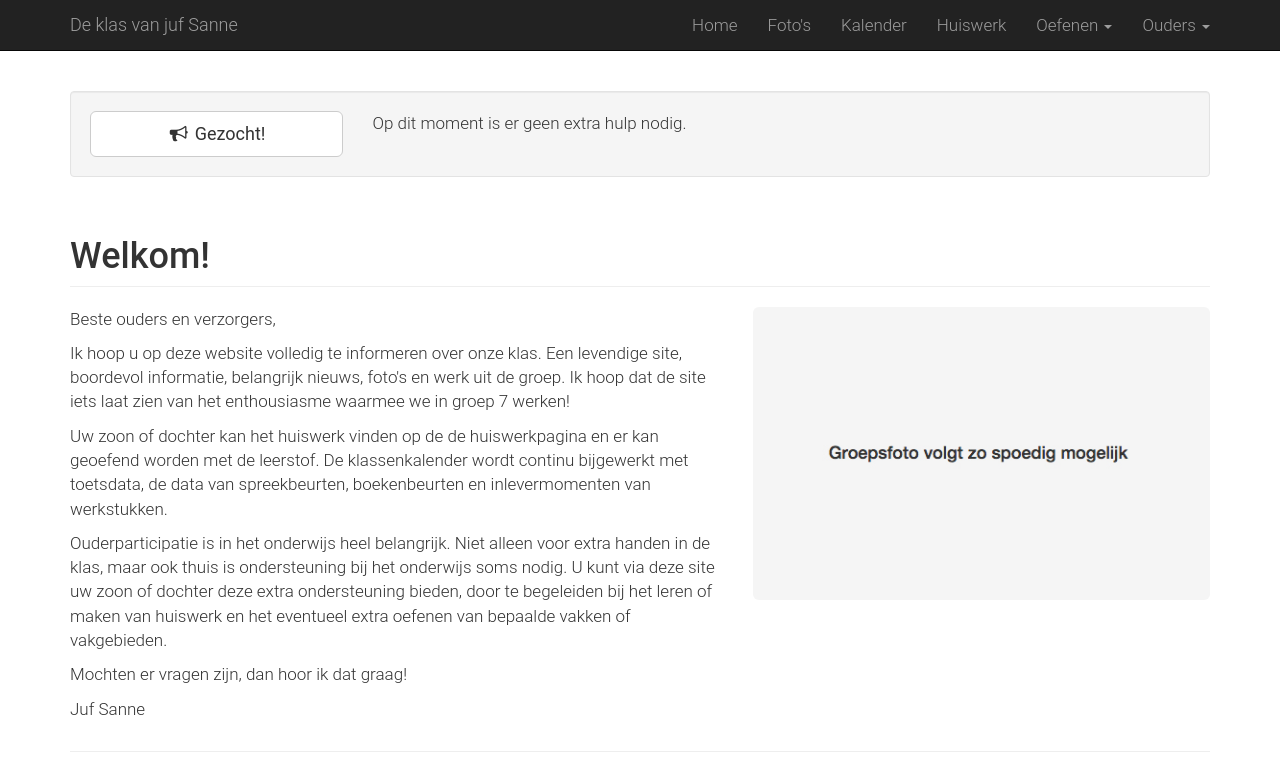
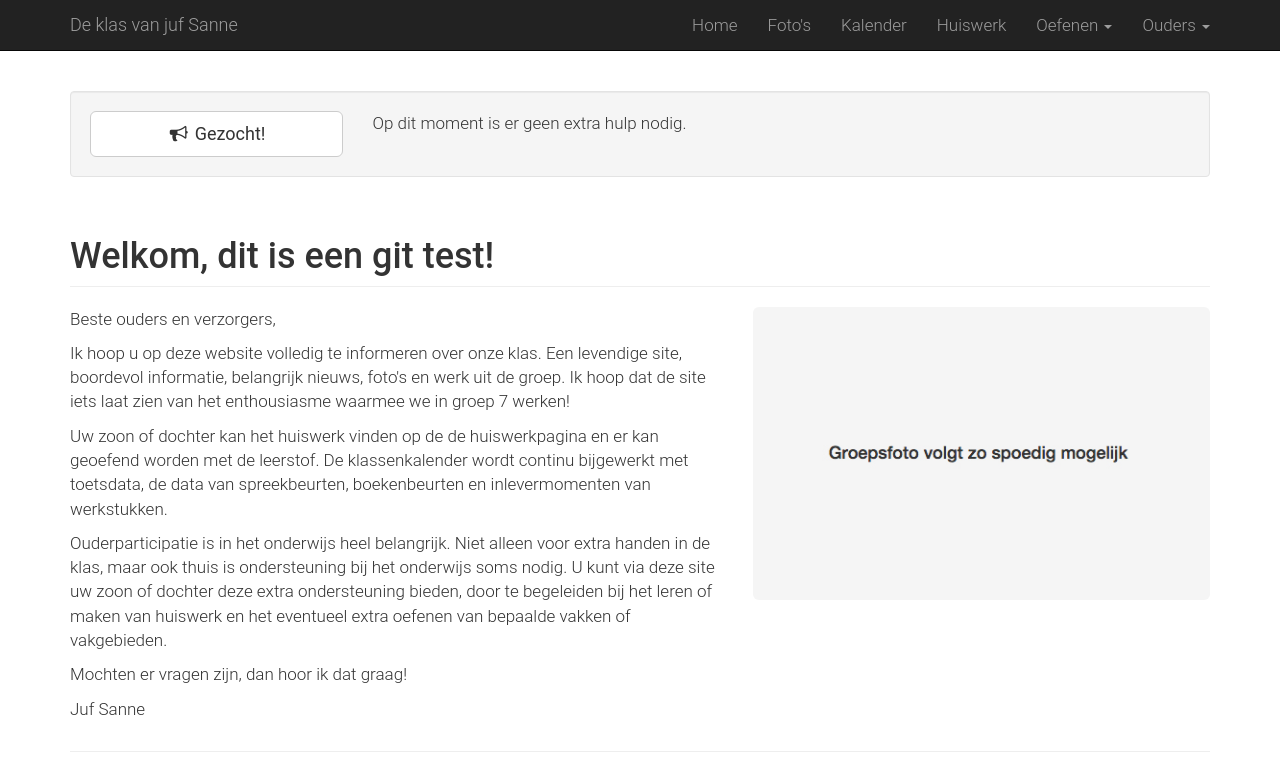
Before and after one commit to sannebeen/deklas, a plain HTML site: page index.html in a window 1280 px wide. Shown: the top 771 px of the page. Drawn offline with Linux system fonts and the light colour scheme.

Commit message:
git test

```diff
--- a/index.html
+++ b/index.html
@@ -131,7 +131,7 @@
         <div class="row">
             <div class="col-lg-12">
                 <h1 class="page-header">
-                    Welkom!
+                    Welkom, dit is een git test!
                 </h1>
             </div>
             <div class="col-md-7">
```
